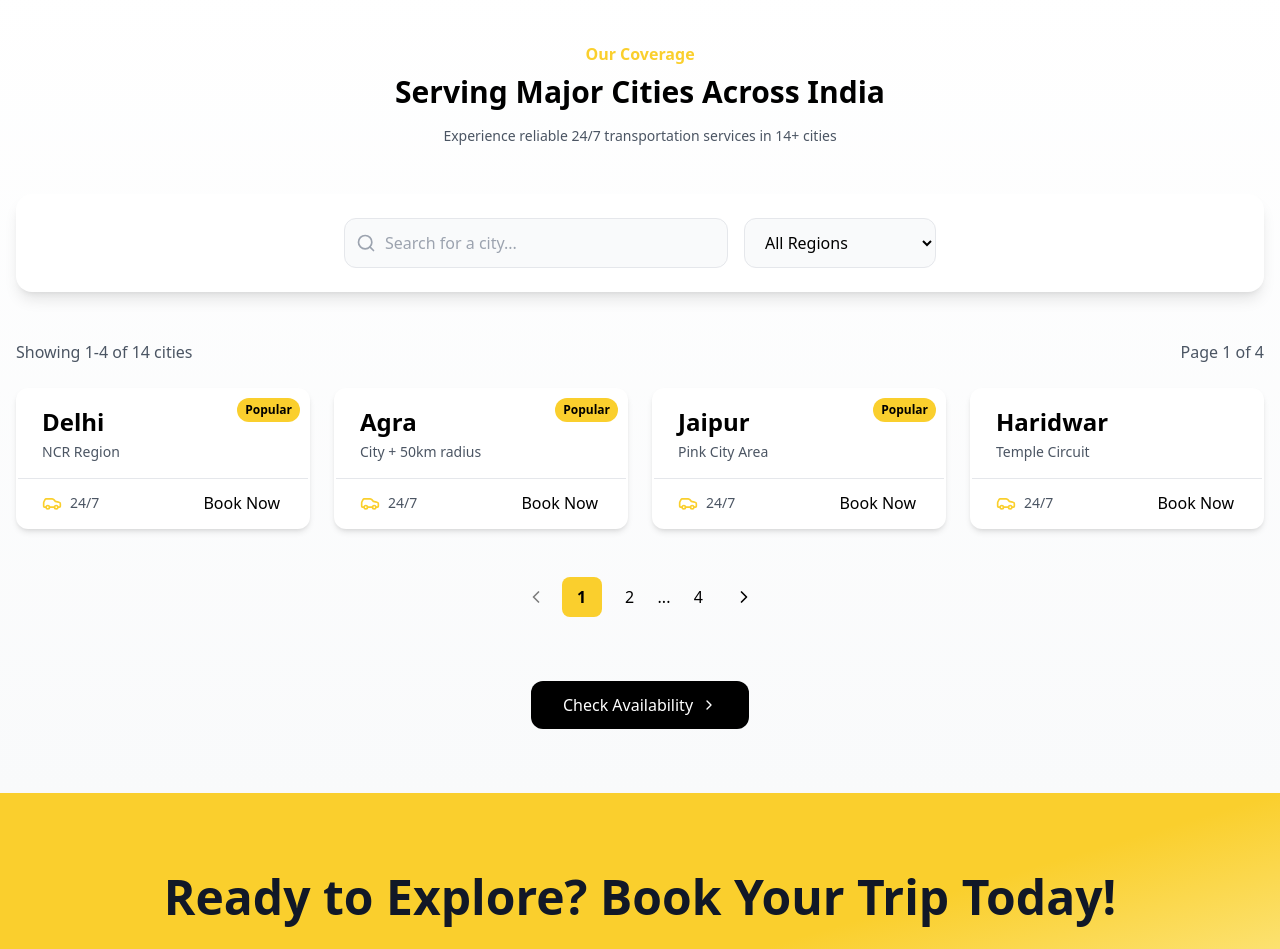
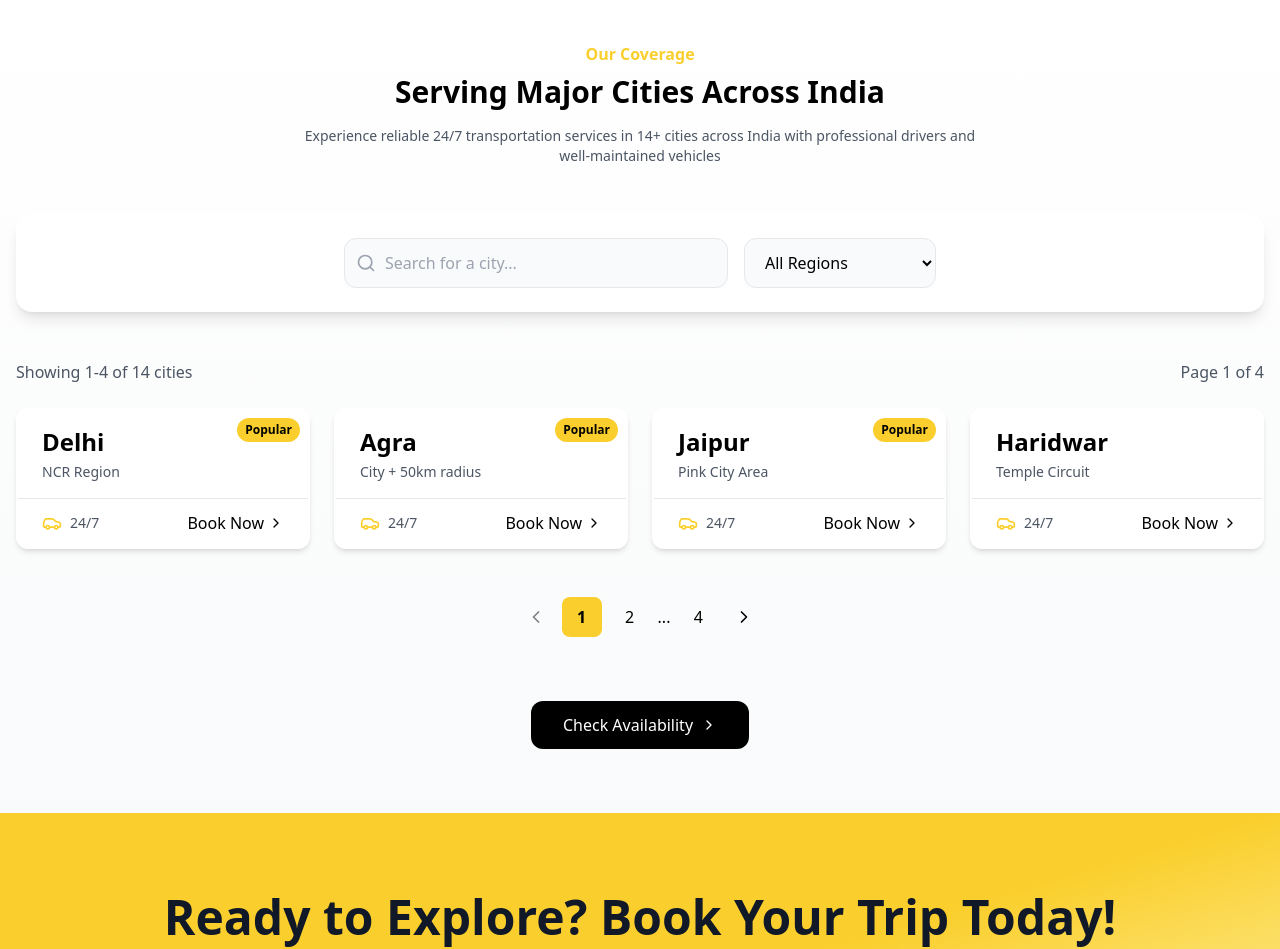
Before and after one commit to Trivenicabs/Triveni, a Next.js app: page / in a window 1280 px wide. Shown: the part 10800-11749 px from the top of the page. Built offline with nearby package versions, Linux system fonts and the light colour scheme.

Commit message:
update_page_structure

```diff
--- a/src/components/cities/CitiesSection.jsx
+++ b/src/components/cities/CitiesSection.jsx
@@ -42,38 +42,48 @@ const CitiesSection = () => {
   };
 
   return (
-    <section className="py-16 bg-gradient-to-b from-white to-gray-50">
+    <section className="py-16 bg-gradient-to-b from-white to-gray-50" aria-labelledby="cities-heading">
       <div className="max-w-7xl mx-auto px-4">
         {/* Hero Section */}
-        <div className="text-center mb-12">
-          <span className="text-yellow-500 font-semibold mb-2 block">
+        <header className="text-center mb-12">
+          <span className="text-yellow-500 font-semibold mb-2 block" role="text" aria-label="Service coverage indicator">
             Our Coverage
           </span>
-          <h2 className="text-3xl font-bold mb-4">
+          <h1 id="cities-heading" className="text-3xl font-bold mb-4">
             Serving Major Cities Across India
-          </h2>
+          </h1>
           <p className="text-gray-600 text-sm max-w-2xl mx-auto">
             Experience reliable 24/7 transportation services in {cities.length}+
-            cities
+            cities across India with professional drivers and well-maintained vehicles
           </p>
-        </div>
+        </header>
 
         {/* Search and Filter */}
-        <div className="mb-12 flex flex-col md:flex-row gap-4 justify-center items-center bg-white p-6 rounded-2xl shadow-lg">
+        <div className="mb-12 flex flex-col md:flex-row gap-4 justify-center items-center bg-white p-6 rounded-2xl shadow-lg" role="search" aria-label="City search and filter">
           <div className="relative w-full md:w-96">
-            <Search className="absolute left-3 top-1/2 transform -translate-y-1/2 text-gray-400 w-5 h-5" />
+            <label htmlFor="city-search" className="sr-only">Search for a city</label>
+            <Search className="absolute left-3 top-1/2 transform -translate-y-1/2 text-gray-400 w-5 h-5" aria-hidden="true" />
             <input
+              id="city-search"
               type="text"
               placeholder="Search for a city..."
               className="w-full pl-10 pr-4 py-3 border rounded-xl focus:outline-none focus:ring-2 focus:ring-yellow-400 bg-gray-50"
               value={searchQuery}
               onChange={(e) => setSearchQuery(e.target.value)}
+              aria-describedby="search-help"
             />
+            <div id="search-help" className="sr-only">
+              Search for cities where we provide taxi services
             </div>
+          </div>
+          <div className="relative w-full md:w-48">
+            <label htmlFor="region-filter" className="sr-only">Filter by region</label>
             <select
-            className="w-full md:w-48 px-4 py-3 border rounded-xl focus:outline-none focus:ring-2 focus:ring-yellow-400 bg-gray-50"
+              id="region-filter"
+              className="w-full px-4 py-3 border rounded-xl focus:outline-none focus:ring-2 focus:ring-yellow-400 bg-gray-50"
               value={selectedRegion}
               onChange={(e) => setSelectedRegion(e.target.value)}
+              aria-describedby="filter-help"
             >
               <option value="All">All Regions</option>
               {regions.map((region) => (
@@ -82,65 +92,75 @@ const CitiesSection = () => {
                 </option>
               ))}
             </select>
+            <div id="filter-help" className="sr-only">
+              Filter cities by geographical region
+            </div>
+          </div>
         </div>
 
         {/* Results Summary */}
-        <div className="mb-6 flex justify-between items-center">
-          <p className="text-gray-600">
+        <div className="mb-6 flex justify-between items-center" role="status" aria-live="polite">
+          <p className="text-gray-600" aria-label={`Showing ${startIndex + 1} to ${Math.min(startIndex + itemsPerPage, filteredCities.length)} of ${filteredCities.length} cities`}>
             Showing {startIndex + 1}-
             {Math.min(startIndex + itemsPerPage, filteredCities.length)} of{" "}
             {filteredCities.length} cities
           </p>
-          <p className="text-gray-600">
+          <p className="text-gray-600" aria-label={`Page ${currentPage} of ${totalPages || 1}`}>
             Page {currentPage} of {totalPages || 1}
           </p>
         </div>
 
         {/* City Grid */}
-        <div className="grid grid-cols-1 md:grid-cols-2 lg:grid-cols-4 gap-6">
-          {displayedCities.map((city) => (
+        <main role="main">
+          <div className="grid grid-cols-1 md:grid-cols-2 lg:grid-cols-4 gap-6" role="list" aria-label="Available cities for taxi service">
+            {displayedCities.map((city, index) => (
+              <article key={city.name} role="listitem" className="group">
                 <Link
-              key={city.name}
                   href={`/${city.name.toLowerCase()}`}
-              className="group"
+                  className="block h-full"
+                  aria-label={`Book taxi service in ${city.name}, ${city.coverage}`}
                 >
-              <div className="relative bg-white rounded-xl shadow-md hover:shadow-xl transition-all duration-300 transform hover:-translate-y-1 border-2 border-transparent hover:border-yellow-400 overflow-hidden">
+                  <div className="relative bg-white rounded-xl shadow-md hover:shadow-xl transition-all duration-300 transform hover:-translate-y-1 border-2 border-transparent hover:border-yellow-400 overflow-hidden h-full">
                     {/* Card Header */}
-                <div className="px-6 py-4 border-b">
-                  <h3 className="text-2xl font-bold mb-1">{city.name}</h3>
+                    <header className="px-6 py-4 border-b">
+                      <h2 className="text-2xl font-bold mb-1">{city.name}</h2>
                       <p className="text-gray-600 text-sm">{city.coverage}</p>
-                </div>
+                    </header>
 
-                {/* Card Footer */}
+                    {/* Card Content */}
                     <div className="px-6 py-3 flex justify-between items-center">
                       <div className="flex items-center">
-                    <Car className="w-5 h-5 text-yellow-500 mr-2" />
-                    <span className="text-gray-600 text-sm">24/7</span>
+                        <Car className="w-5 h-5 text-yellow-500 mr-2" aria-hidden="true" />
+                        <span className="text-gray-600 text-sm" aria-label="24/7 service available">24/7</span>
                       </div>
                       <div className="flex items-center text-black group-hover:text-yellow-600 transition-colors font-medium">
                         <span className="mr-1">Book Now</span>
+                        <ChevronRight className="w-4 h-4" aria-hidden="true" />
                       </div>
                     </div>
 
                     {/* Popular Badge */}
                     {city.popularity === "high" && (
-                  <div className="absolute top-2 right-2 bg-yellow-400 text-xs font-bold px-2 py-1 rounded-full">
+                      <div className="absolute top-2 right-2 bg-yellow-400 text-xs font-bold px-2 py-1 rounded-full" role="badge" aria-label="Popular destination">
                         Popular
                       </div>
                     )}
                   </div>
                 </Link>
+              </article>
             ))}
           </div>
+        </main>
 
         {/* Pagination */}
-        <div className="mt-12 flex justify-center items-center gap-2">
+        <nav className="mt-12 flex justify-center items-center gap-2" role="navigation" aria-label="Cities pagination">
           <button
             onClick={(e) => handlePageChange(e, currentPage - 1)}
             disabled={currentPage === 1}
             className="p-2 rounded-lg hover:bg-yellow-400 disabled:opacity-50 disabled:hover:bg-transparent transition-colors"
+            aria-label="Go to previous page"
           >
-            <ChevronLeft className="w-5 h-5" />
+            <ChevronLeft className="w-5 h-5" aria-hidden="true" />
           </button>
 
           {Array.from({ length: totalPages || 1 }, (_, i) => i + 1).map((page) => {
@@ -152,7 +172,7 @@ const CitiesSection = () => {
 
             if (!isNearCurrent && page !== 1 && page !== totalPages) {
               if (page === 2 || page === totalPages - 1)
-                return <span key={page}>...</span>;
+                return <span key={page} aria-hidden="true">...</span>;
               return null;
             }
 
@@ -165,6 +185,8 @@ const CitiesSection = () => {
                     ? "bg-yellow-400 text-black font-bold"
                     : "hover:bg-gray-100"
                 }`}
+                aria-label={`Go to page ${page}`}
+                aria-current={isActive ? "page" : undefined}
               >
                 {page}
               </button>
@@ -175,21 +197,23 @@ const CitiesSection = () => {
             onClick={(e) => handlePageChange(e, currentPage + 1)}
             disabled={currentPage === totalPages || totalPages === 0}
             className="p-2 rounded-lg hover:bg-yellow-400 disabled:opacity-50 disabled:hover:bg-transparent transition-colors"
+            aria-label="Go to next page"
           >
-            <ChevronRight className="w-5 h-5" />
+            <ChevronRight className="w-5 h-5" aria-hidden="true" />
           </button>
-        </div>
+        </nav>
 
         {/* Call to Action */}
-        <div className="mt-16 text-center">
+        <aside className="mt-16 text-center">
           <Link
             href="/check-availability"
             className="inline-flex items-center bg-black text-white px-8 py-3 rounded-xl hover:bg-yellow-400 hover:text-black transition-all duration-300 gap-2"
+            aria-label="Check taxi availability in your city"
           >
             Check Availability
-            <ChevronRight className="w-4 h-4" />
+            <ChevronRight className="w-4 h-4" aria-hidden="true" />
           </Link>
-        </div>
+        </aside>
       </div>
     </section>
   );
```
Lines whose indentation alone changed are shown as unchanged.
